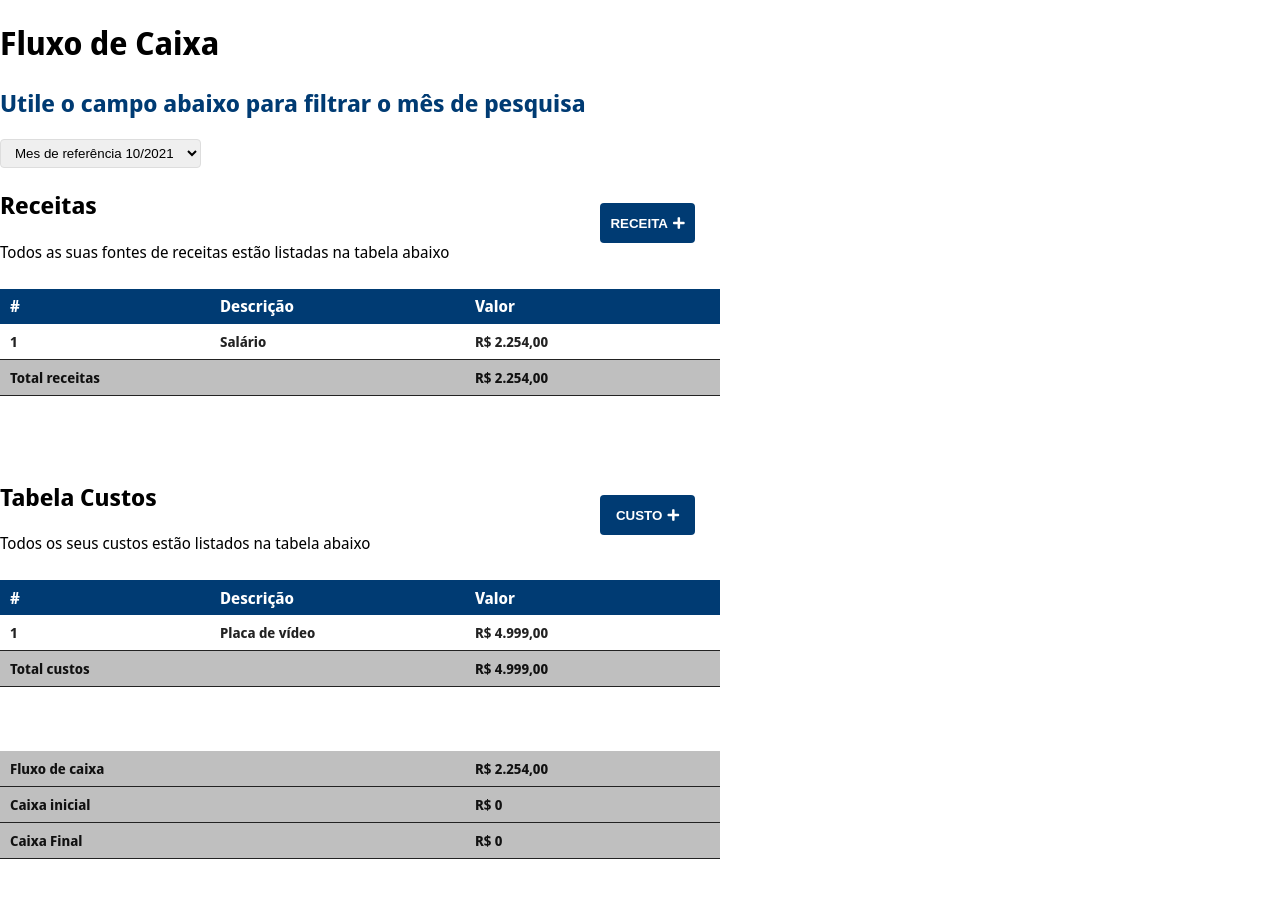
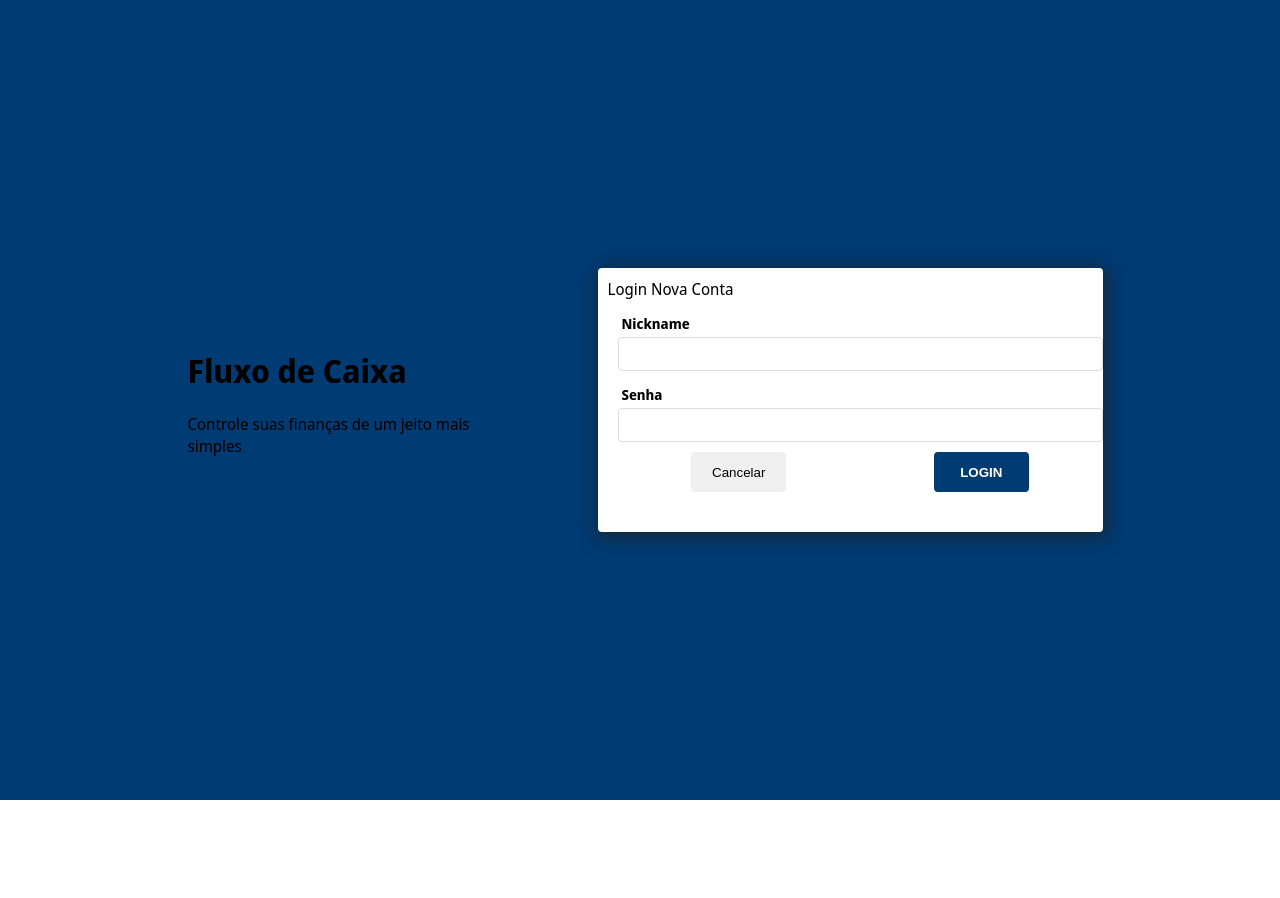
Before and after one commit to EbenauDev/FluxoDeCaixa, a Vue app in the folder front-end/fluxo-caixa/: page / in a window 1280 px wide. Shown: the top 898 px of the page. After the commit the page ends 800 px from the top, so only its background shows below. Built offline with nearby package versions, Linux system fonts and the light colour scheme.

Commit message:
Criado tela de login/nova conta

```diff
--- a/front-end/fluxo-caixa/src/router/index.js
+++ b/front-end/fluxo-caixa/src/router/index.js
@@ -3,8 +3,8 @@ import { createRouter, createWebHistory } from 'vue-router';
 const routes = [
   {
     path: '/',
-    name: 'PaginaInicial',
-    component: () => import(/* webpackChunkName: "about" */'../views/PaginaInicial.vue')
+    name: 'NaoAutenticado',
+    component: () => import(/* webpackChunkName: "NaoAutenticado" */'../views/NaoAutenticado.vue'),
   },
 ]
 
--- /dev/null
+++ b/front-end/fluxo-caixa/src/views/NaoAutenticado.vue
@@ -0,0 +1,117 @@
+<template>
+  <div class="container-nao-autenticado background-primary">
+    <div class="__logo">
+      <h1>Fluxo de Caixa</h1>
+      <p>Controle suas finanças de um jeito mais simples</p>
+    </div>
+    <div class="__login">
+      <div class="tooltip">
+        <label>
+          Login
+          <input type="radio" id="login" value="Login" hidden />
+        </label>
+        <label>
+          Nova Conta
+          <input type="radio" id="login" value="Login" hidden />
+        </label>
+      </div>
+
+      <form
+        v-if="fazerNovaConta == false"
+        class="form form-autenticacao"
+        name="loginUsuario"
+      >
+        <div class="form-group">
+          <label class="form-label" for="Nickname">Nickname</label>
+          <input class="form-control" id="Nickname" type="text" />
+        </div>
+        <div class="form-group">
+          <label class="form-label" for="Senha">Senha</label>
+          <input class="form-control" id="Senha" type="password" />
+        </div>
+        <div class="form-footer">
+          <button class="btn btn-cancel" type="button" @click="closeModal">
+            Cancelar
+          </button>
+          <button class="btn btn-primary f-bold upper" type="button">
+            Login
+          </button>
+        </div>
+      </form>
+      <form
+        v-if="fazerNovaConta"
+        class="form form-autenticacao"
+        name="novoUsuario"
+      >
+        <div class="form-group">
+          <label class="form-label" for="descricao">Descrição</label>
+          <input class="form-control" id="descricao" type="text" />
+        </div>
+        <div class="form-group">
+          <label class="form-label" for="valor">Valor</label>
+          <input class="form-control" id="valor" type="text" />
+        </div>
+        <div class="form-footer">
+          <button class="btn btn-cancel" type="button" @click="closeModal">
+            Cancelar
+          </button>
+          <button
+            class="btn btn-primary f-bold upper"
+            type="button"
+            @click="salvarNovoCusto"
+          >
+            Salvar
+          </button>
+        </div>
+      </form>
+    </div>
+  </div>
+</template>
+
+<script>
+export default {
+  name: "NaoAutenticado",
+  data() {
+    return {
+      usuario: {
+        nickname: "",
+        senha: null,
+      },
+      fazerNovaConta: false,
+      novoUsuario: {
+        nickname: "",
+        avatar: "",
+        senha: "",
+        confirmarSenha: "",
+        email: "",
+      },
+    };
+  },
+};
+</script>
+
+<style lang="scss" scoped>
+.container-nao-autenticado {
+  width: 100%;
+  height: 100%;
+  display: grid;
+  grid-template-columns: 340px 485px;
+  grid-gap: 5rem;
+  place-content: center;
+  place-items: center;
+
+  .__login {
+    width: 100%;
+    height: 100%;
+    background: #fff;
+    display: flex;
+    border-radius: 4px;
+    box-shadow: 2px 3px 17px 3px #1e1e1ea6;
+    padding: 10px;
+    display: flex;
+    flex-direction: column;
+  }
+  .form-autenticacao {
+  }
+}
+</style>
```
Also changed, not shown: front-end/fluxo-caixa/src/views/Autenticado.vue (renamed from front-end/fluxo-caixa/src/views/PaginaInicial.vue).
